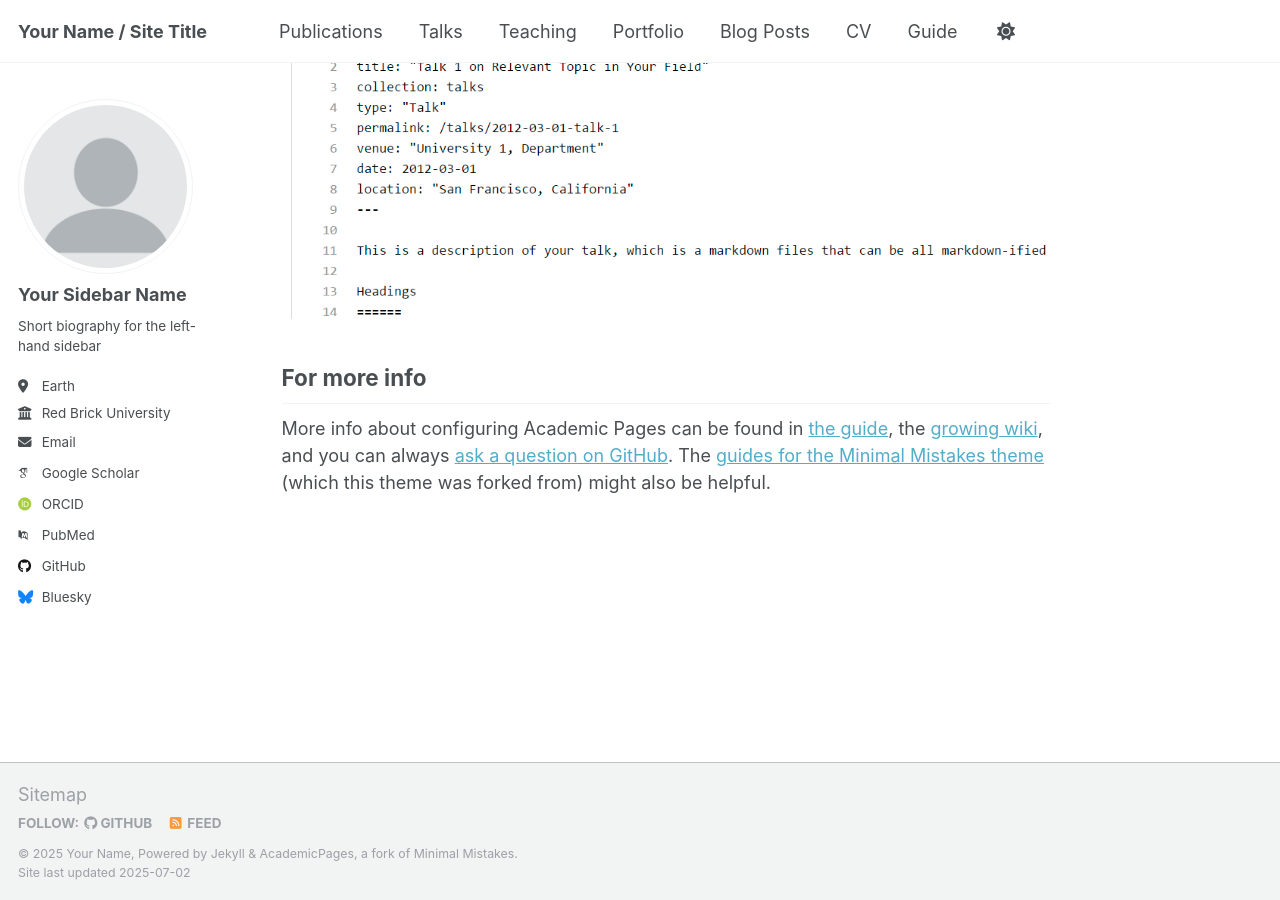
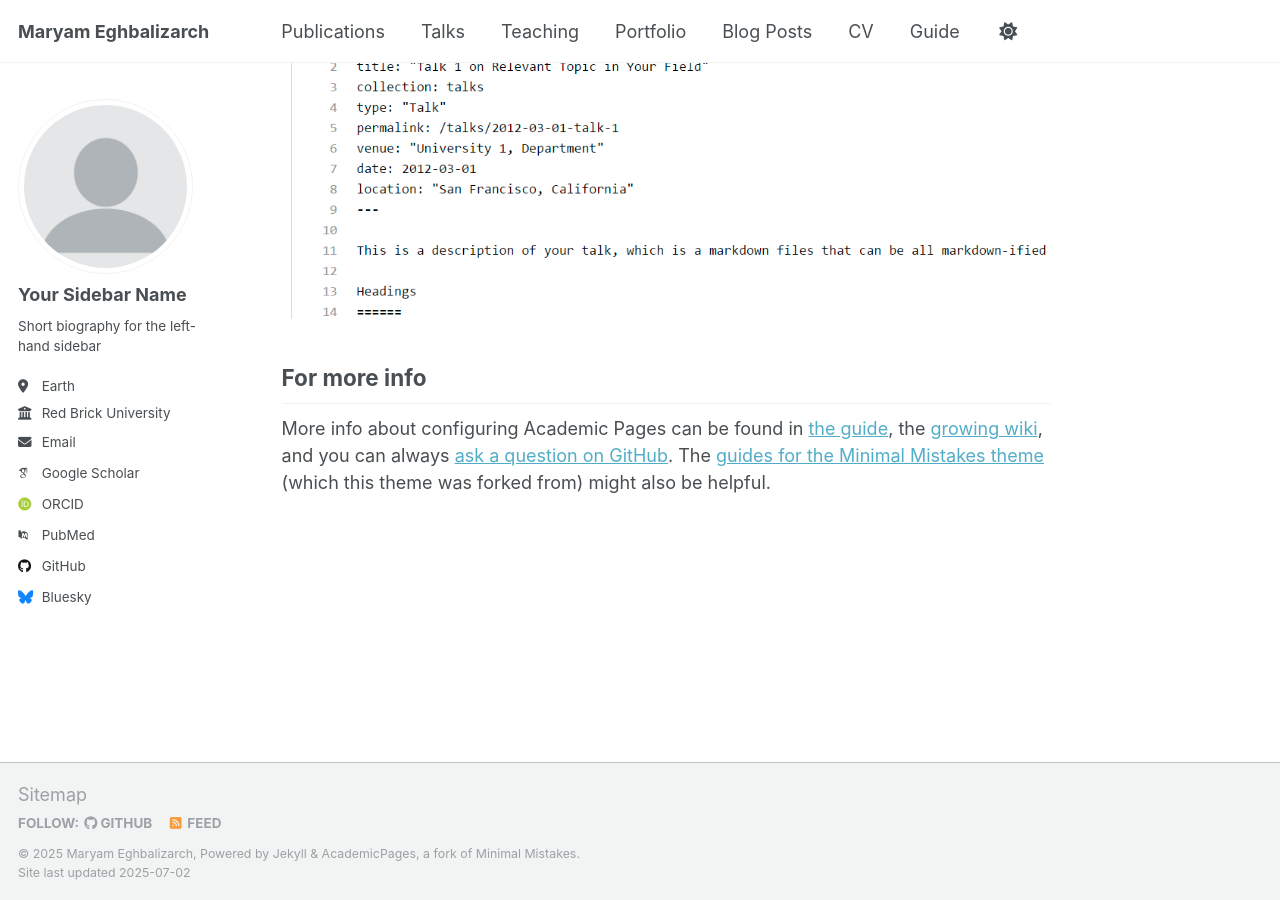
Before and after one commit to meghbalizarch/meghbalizarch.github.io, a Jekyll site: the page built from _pages/about.md, in a window 1280 px wide and 900 px high, scrolled down 2880 px. Built offline with Jekyll 4.4.1, drawn with Linux system fonts in a browser that asks for light colours; some web fonts are replaced; a script that is not in the unit is left out.

Commit message:
Update _config.yml

```diff
--- a/_config.yml
+++ b/_config.yml
@@ -9,13 +9,13 @@
 # Basic Site Settings
 locale                   : "en-US"
 site_theme               : "default"
-title                    : "Your Name / Site Title"
+title                    : "Maryam Eghbalizarch"
 title_separator          : "-"
-name                     : &name "Your Name"
+name                     : &name "Maryam Eghbalizarch"
 description              : &description "personal description"
-url                      : https://academicpages.github.io # the base hostname & protocol for your site e.g. "https://[your GitHub username].github.io" or if you already have some other page hosted on Github then use "https://[your GitHub username].github.io/[Your Repo Name]"
+url                      : "https://meghbalizarch.github.io"
 baseurl                  : "" # the subpath of your site, e.g. "/blog"
-repository               : "academicpages/academicpages.github.io"
+repository               : "meghbalizarch/meghbalizarch.github.io"
 
 # Site Author - The following control what appear as part of the author content on the side bar.
 #               If a field is blank the icon and link will not appear, otherwise it will be shown.
```
